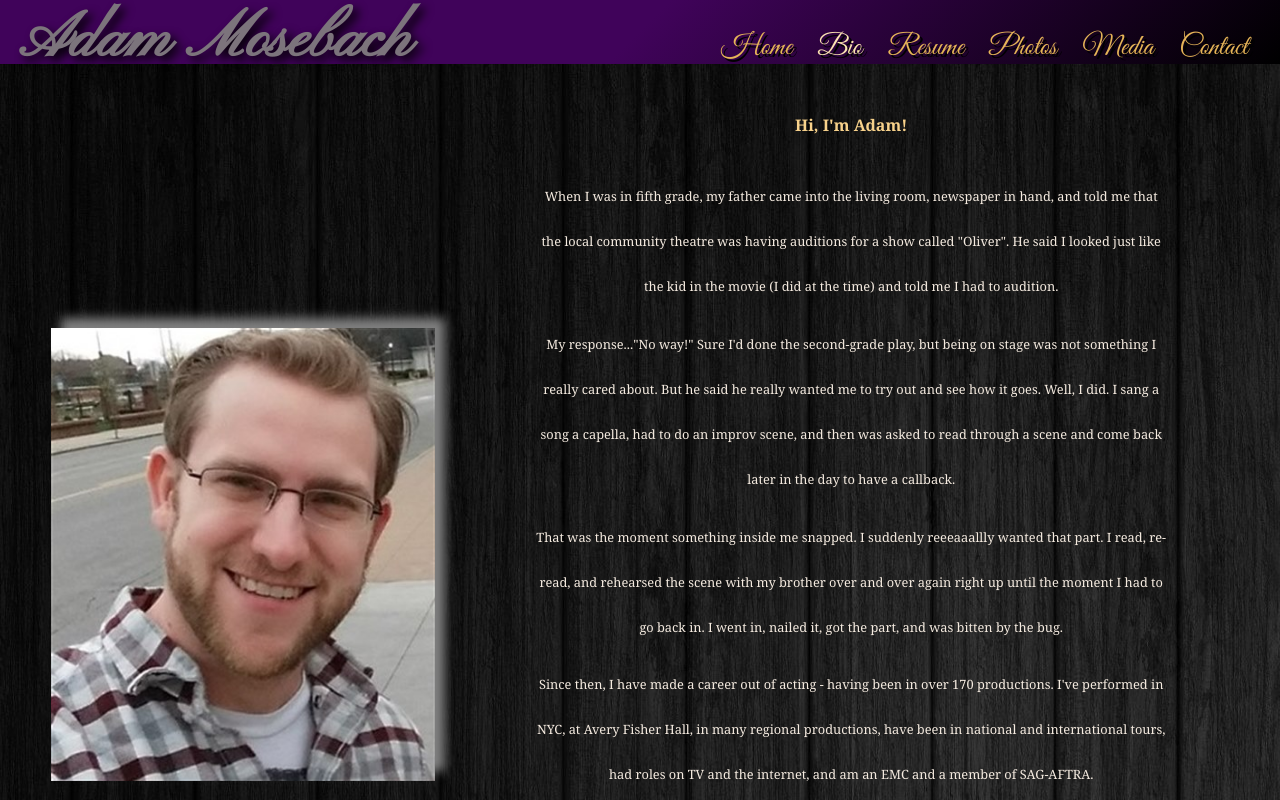
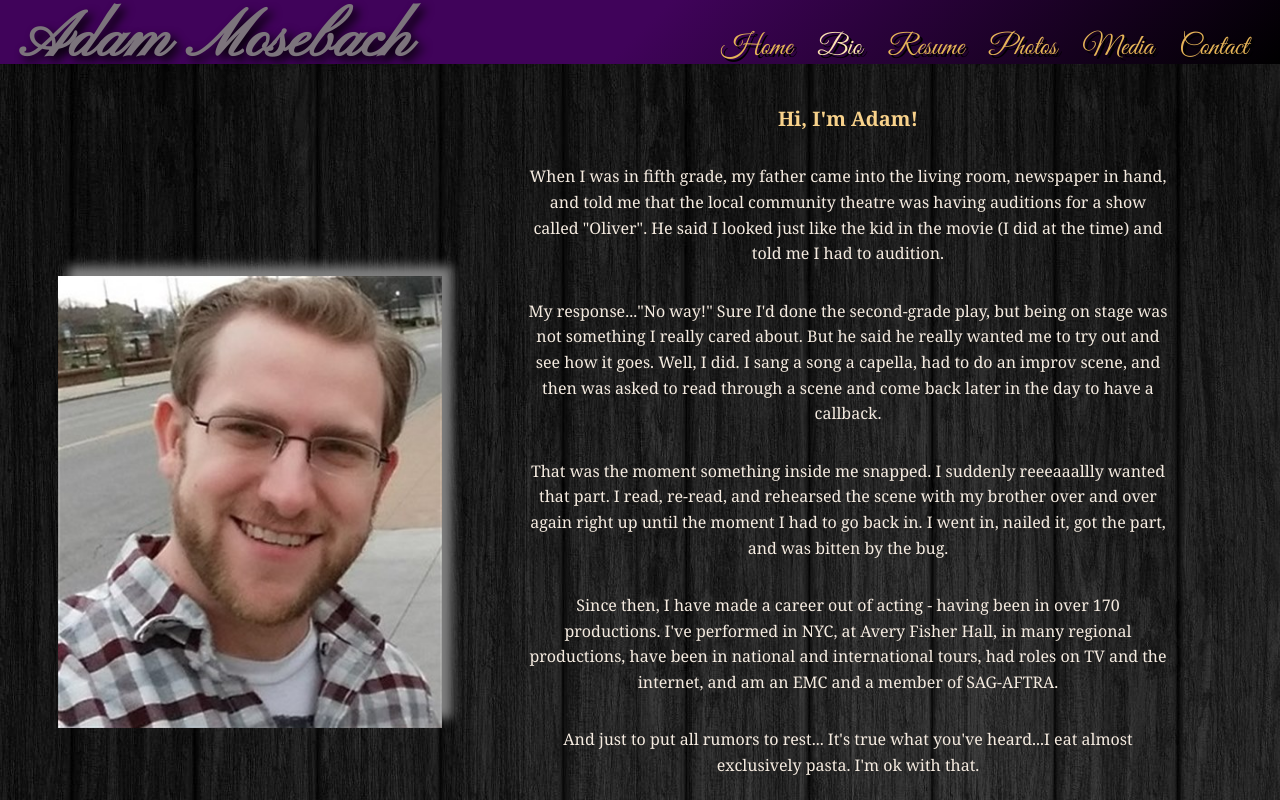
Before and after one commit to adamjmosebach/acting-website, a React (Create React App) app: page /bio in a window 1280 px wide. Shown: the top 800 px of the page. Built offline with nearby package versions, Linux system fonts and the light colour scheme.

Commit message:
fix bio gradient and font size and spacing

```diff
--- a/src/screens/Bio.css
+++ b/src/screens/Bio.css
@@ -5,13 +5,15 @@
   /* height: 85vh; */
   justify-content: space-evenly;
   padding: 1vw;
-  /* margin: 2vw; */
-  background-color: rgba(0, 0, 0, 0.35);
+  /* margin: 2vw 2vw 0 2vw; */
+  /* background-color: rgba(0, 0, 0, 0.35); */
+  background-image: linear-gradient(to right, rgba(0, 0, 0, 0), rgba(0, 0, 0, 0.35));
   height: 110%;
 }
 .bio-pic {
   width: 30vw;
-  margin-left: 3vw;
+  margin-left: 3.5vw;
+  margin-right: -1vw;
   box-shadow: 10px -10px 10px grey;
 }
 .bio-container {
@@ -23,14 +25,14 @@
   align-items: center;
   justify-content: center;
   padding: 1vw 1.5vw;
-  line-height: 45px;
   color: rgb(245, 235, 224);
   font-family: Georgia, 'Times New Roman', Times, serif;
-  font-size: 1vw;
+  font-size: 1.25vw;
   font-weight: 300;
+  line-height: 2vw;
 }
 .bio-container p {
-  margin-bottom: 0;
+  /* margin-bottom: 0; */
   width: 80%;
 }
 .bio-hi {
```
